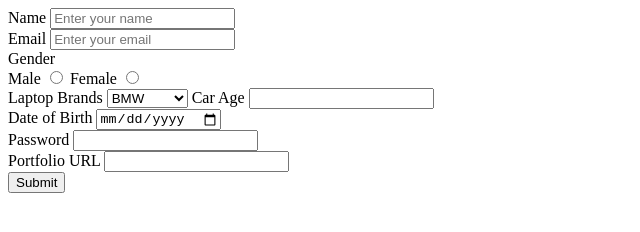
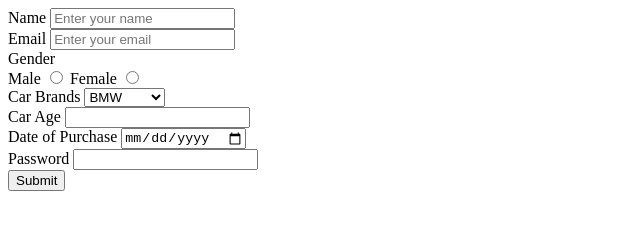
Before and after one commit to acciojob/car-insurance-form-mrmohitparmar, a website: page main.html in a window 1280 px wide. Shown: the whole page, without its empty margins (0-640 px from the left). Drawn offline with Linux system fonts and the light colour scheme.

Commit message:
created a submission

```diff
--- a/main.html
+++ b/main.html
@@ -1,46 +1,50 @@
 <!DOCTYPE html>
-
 <html>
-
 <head>
   <link rel="stylesheet" href="styles.css">
+  <title>Car Insurance Registration Form</title>
 </head>
-
 <body>
-	<form method="post">
+  <form method="POST">
     <label for="name">Name</label>
     <input type="text" id="name" required placeholder="Enter your name">
     <br>
+
     <label for="email">Email</label>
     <input type="email" id="email" required placeholder="Enter your email">
     <br>
+
     <label>Gender</label><br>
     <label for="male">Male</label>
-		<input type="radio" id="male"  required name="gender" value="male">
+    <input type="radio" id="male" name="gender" value="male" required>
 
     <label for="female">Female</label>
-		<input type="radio" id="female" required name="gender" value="female">
+    <input type="radio" id="female" name="gender" value="female" required>
     <br>
-		<label for="laptop">Laptop Brands</label>
+
+    <label for="cars">Car Brands</label>
     <select id="cars">
       <option value="BMW">BMW</option>
       <option value="Audi">Audi</option>
       <option value="Mercedez">Mercedez</option>
     </select>
-		<label for="age">Car Age</label>
-		<input type="number" id="carage" required><br>
-		<label for="dob">Date of Birth</label>
-		<input type="date" required id="dob"><br>
+    <br>
+
+    <label for="carage">Car Age</label>
+    <input type="number" id="carage" required>
+    <br>
+
+    <label for="dop">Date of Purchase</label>
+    <input type="date" id="dop" required>
+    <br>
+
     <label for="password">Password</label>
-		<input type="password" required id="password"><br>
-		<label for="portfolio">Portfolio URL</label>
-		<input type="url" id="portfolio"><br>
-		<button type="submit" >Submit</button>
+    <input type="password" id="password" required>
+    <br>
+
+    <button type="submit">Submit</button>
   </form>
-	<!-- the entire body must be written by student -->
-    <script type="text/javascript" src="./script.js">
-</script>
 
+  <script type="text/javascript" src="./script.js"></script>
 </body>
-
 </html>
```
Lines whose indentation alone changed are shown as unchanged.
